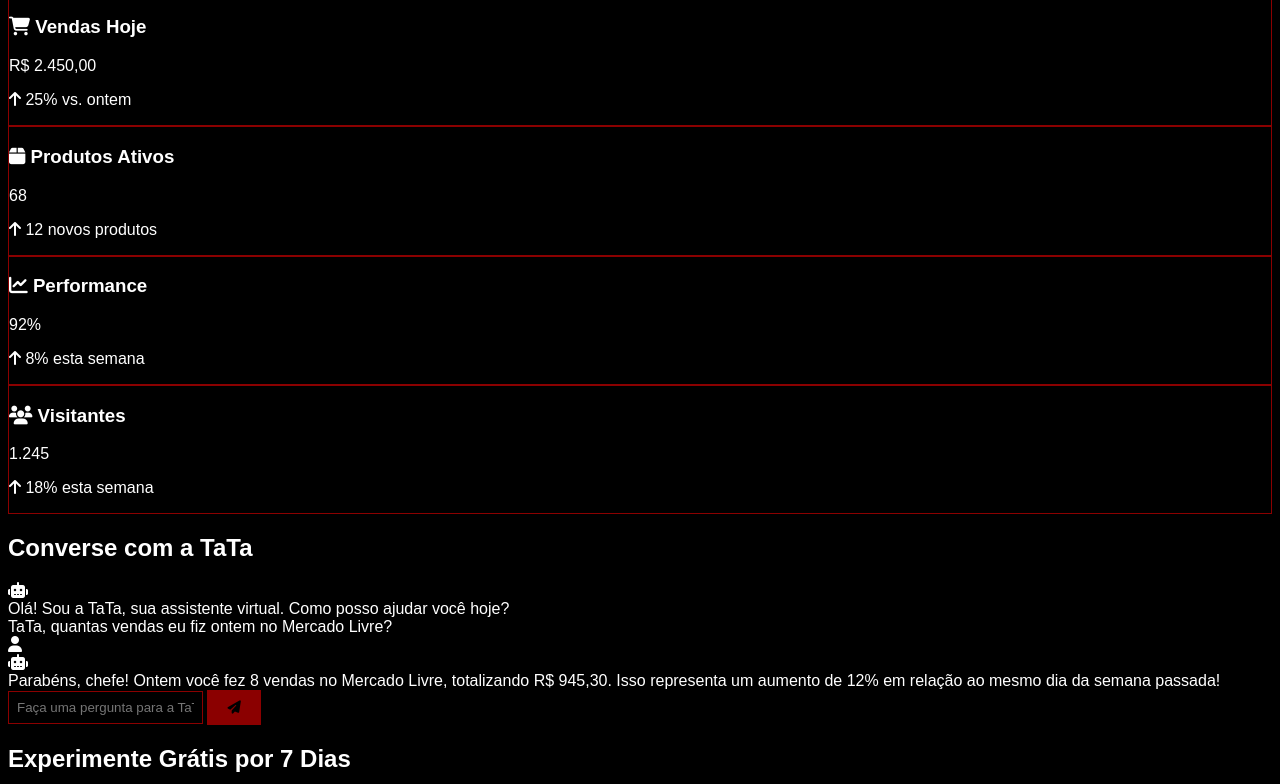
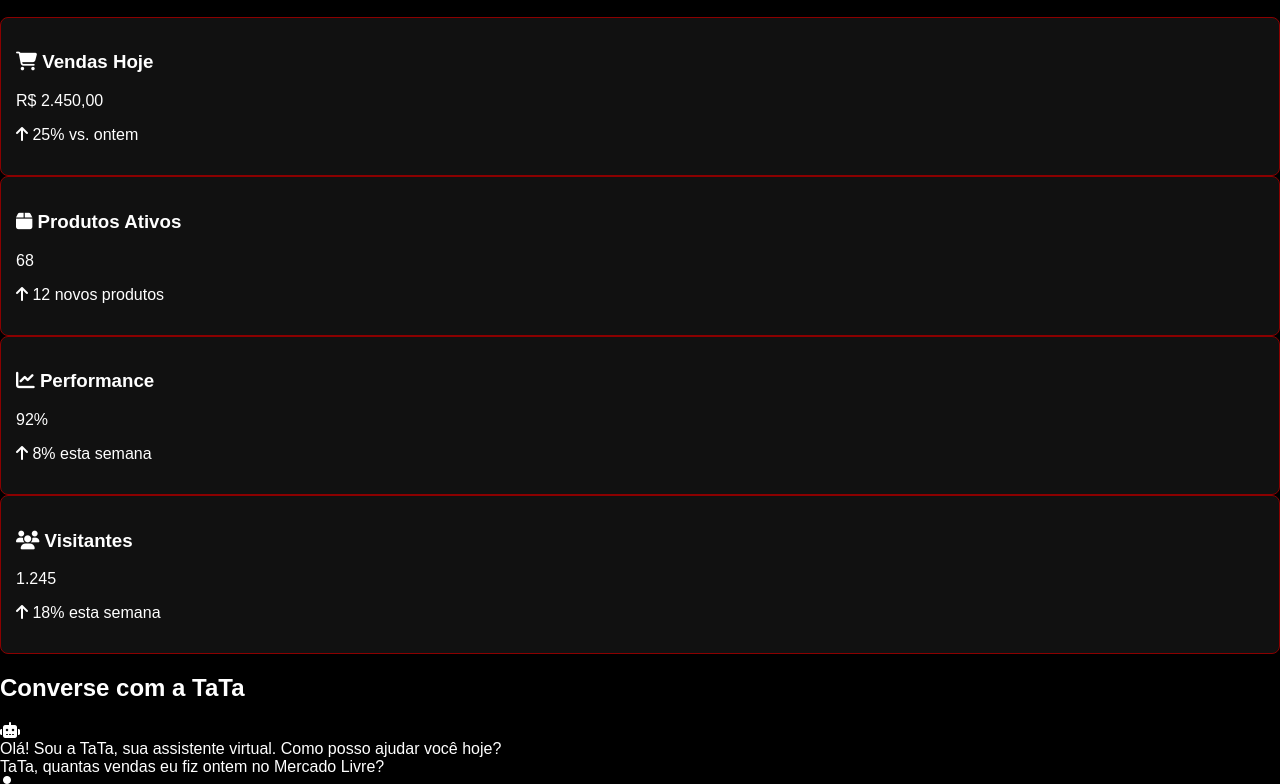
Before and after one commit to placeiagestao-alt/place-ia, a plain HTML site: page index.html in a window 1280 px wide. Shown: the part 816-1600 px from the top of the page. Drawn offline with Linux system fonts and the light colour scheme.

Commit message:
Atualiza cores padrão para fundo preto, vermelho e texto branco

```diff
--- a/style.css
+++ b/style.css
@@ -1,13 +1,10 @@
-/* Fundo geral */
+/* Reset básico */
 body {
-    background-color: #000000;
-    color: #FFFFFF;
+    background-color: #000;
+    color: #fff;
     font-family: Arial, sans-serif;
-}
-
-/* Textos no fundo preto */
-h1, h2, h3, p, label, span {
-    color: #FFFFFF;
+    margin: 0;
+    padding: 0;
 }
 
 /* Links */
@@ -15,47 +12,62 @@ a {
     color: #8B0000;
     text-decoration: none;
 }
-
 a:hover {
     text-decoration: underline;
 }
 
-/* Detalhes em vermelho escuro */
-.header, .footer, .card-header, .menu, .sidebar {
-    background-color: #8B0000;
-    color: #000000;
+/* Cabeçalhos */
+h1, h2, h3, h4, h5, h6 {
+    color: #fff;
 }
 
-/* Botões padrão (vermelho escuro) */
+/* Botões gerais */
 button, .btn {
     background-color: #8B0000;
-    color: #000000;
+    color: #000;
     border: none;
-    padding: 10px 20px;
+    padding: 10px 15px;
     cursor: pointer;
+    font-weight: bold;
+}
+button:hover, .btn:hover {
+    background-color: #a00000;
 }
 
-button:hover, .btn:hover {
-    opacity: 0.85;
+/* Botão de login azul */
+.btn-login {
+    background-color: #007BFF;
+    color: #fff;
+}
+.btn-login:hover {
+    background-color: #0056b3;
 }
 
-/* Botão de login azul (mantido) */
-.btn-login {
-    background-color: #007BFF;
-    color: #FFFFFF;
+/* Cards ou blocos */
+.card, .dashboard-card {
+    background-color: #111;
+    border: 1px solid #8B0000;
+    padding: 15px;
+    border-radius: 8px;
+    color: #fff;
 }
 
 /* Inputs */
 input, select, textarea {
-    background-color: #000000;
-    color: #FFFFFF;
+    background-color: #111;
     border: 1px solid #8B0000;
+    color: #fff;
     padding: 8px;
+    border-radius: 4px;
+}
+input::placeholder {
+    color: #bbb;
 }
 
-/* Cards e painéis */
-.card, .dashboard-card {
-    background-color: #000000;
-    border: 1px solid #8B0000;
-    color: #FFFFFF;
+/* Cabeçalho e rodapé */
+header, footer {
+    background-color: #8B0000;
+    color: #000;
+    padding: 10px;
+    text-align: center;
 }
```
